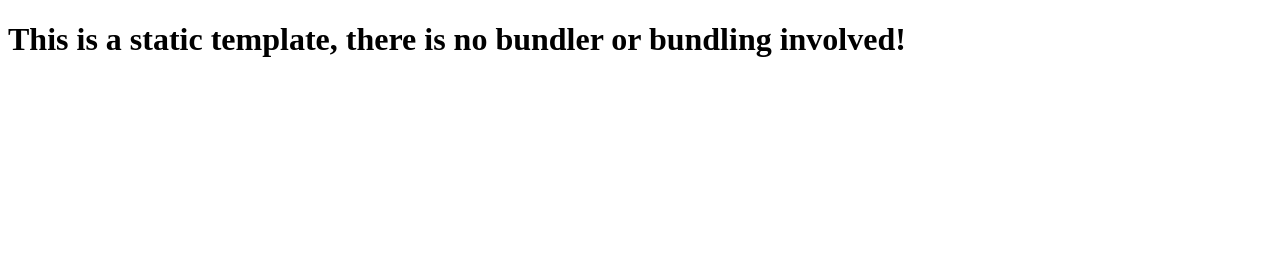
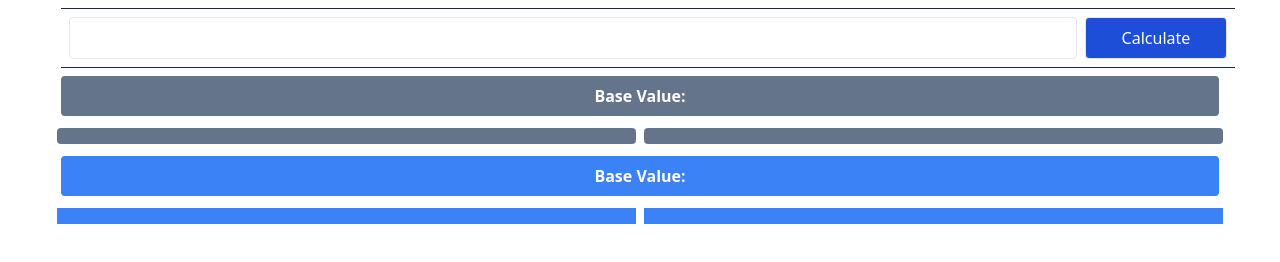
Before and after one commit to cmsusergit/testcalc, a website: page index.html in a window 1280 px wide. Drawn offline with nearby package versions, Linux system fonts and the light colour scheme.

Commit message:
Update index.html

```diff
--- a/index.html
+++ b/index.html
@@ -5,8 +5,63 @@
     <meta name="viewport" content="width=device-width, initial-scale=1.0">
     <meta http-equiv="X-UA-Compatible" content="ie=edge">
     <title>Static Template</title>
+    <script src="https://cdn.tailwindcss.com"></script>
+    <script src="https://cdnjs.cloudflare.com/ajax/libs/alpinejs/2.7.2/alpine-ie11.js" integrity="sha512-j8ej8E2qeWh33mG2t9O8ajLBErUu3nLEav92Nea1pDZGpXVqCHhE03fcrc29xnuomEs7KSi9n9cHCTlYIfRD8w==" crossorigin="anonymous" referrerpolicy="no-referrer"></script>
   </head>
   <body>
-    <h1>This is a static template, there is no bundler or bundling involved!</h1>
+    <div>
+
+    </div>
+    <main class='mx-auto bg-white min-h-screen w-11/12'>
+      <div x-data="{text:'',baseValue:'',offsetValue:'',listP:[],listN:[]}">
+
+          <div class='m-2 flex p-2 w-full gap-2 border-y border-slate-800'>
+            <input class='border w-full p-2 rounded' type="text" x-model='text'>
+            <button
+            @click="v1=Number(text);baseValue=v1/(50+10);
+            listP=[];listN=[];
+            let temp1=baseValue;
+            let temp2=baseValue;
+            offsetValue=v1/((40-4)*1000);
+            for(let indx=0;indx<12;indx++){
+              temp1=temp1+offsetValue;
+              temp2=temp2-offsetValue;
+              listP.push(temp1);
+              listN.push(temp2);
+            }
+            "
+            class="bg-blue-700 text-white p-2 w-40 hover:bg-blue-500 border rounded"
+          >Calculate</button>
+          </div>
+
+
+
+
+          <div class='m-2 bg-slate-500 text-white p-2 font-bold text-center rounded'>Base Value: <span x-text='baseValue'></span></div>
+          <div class='grid gap-2 grid-cols-2 p-1'>
+            <div class="bg-slate-500 text-white text-center p-2 rounded">
+              <template x-for='record in listP'>
+                <p x-text='record.toFixed(10)'></p>
+              </template>
+            </div><div class="bg-slate-500 text-white text-center p-2 rounded">
+              <template x-for='record in listN'>
+                <p x-text='record.toFixed(10)'></p>
+              </template>
+            </div>
+        </div>
+        <div class='m-2 bg-blue-500 text-white p-2 font-bold text-center rounded'>Base Value: <span x-text='baseValue'></span></div>
+        <div class='grid gap-2 grid-cols-2 p-1'>
+          <div class="bg-blue-500 text-white text-center p-2">
+            <template x-for='record in listP'>
+              <p x-text='(record*(50+10)).toFixed(10)'></p>
+            </template>
+          </div><div class="bg-blue-500 text-white text-centrr p-2">
+            <template x-for='record in listN'>
+              <p x-text='(record*(50+10)).toFixed(10)'></p>
+            </template>
+          </div>
+      </div>
+      </div>
+    </main>
   </body>
 </html>
```
